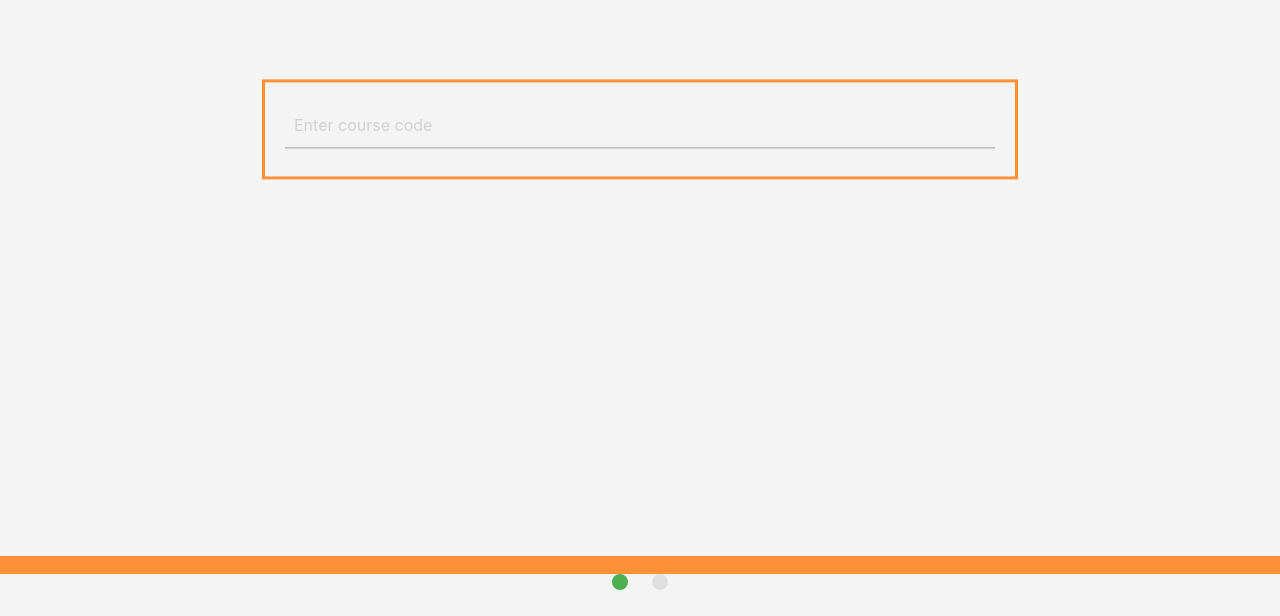
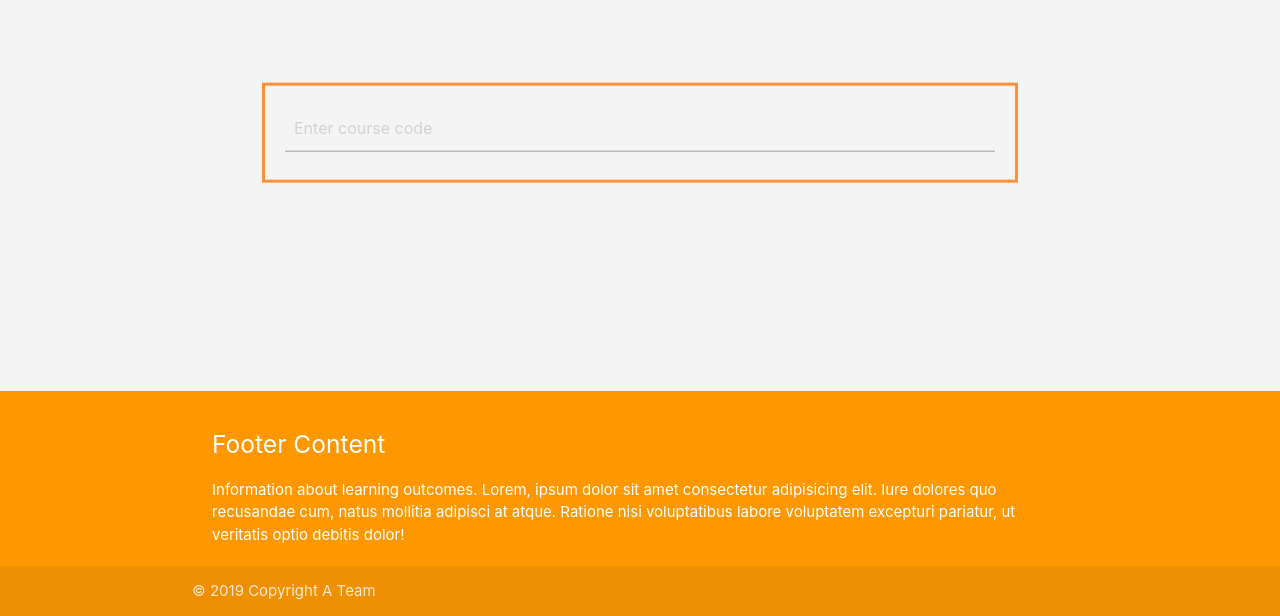
Before and after one commit to CharlesXyt/comp9900, a plain HTML site: page materialize/mainpage.html in a window 1280 px wide. Shown: the part 184-800 px from the top of the page. Drawn offline with nearby package versions, Linux system fonts and the light colour scheme; files whose address does not match are found by name.

Commit message:
footer testing

```diff
--- a/materialize/css/mainpage.css
+++ b/materialize/css/mainpage.css
@@ -2,6 +2,15 @@
     margin: 0;
     padding: 0;
     background: #f4f4f4;
+}
+
+body {
+    display: flex;
+    min-height: 100vh;
+    flex-direction: column;
+}
+main {
+    flex: 1 0 auto;
 }
 
 .page-content{
@@ -20,7 +29,7 @@
 
 .page-content h3{
     color: #fc913a;
-    font-size: 30px;
+    font-size: 35px;
     text-transform: uppercase;
     margin-bottom: 100px;
 }
@@ -37,12 +46,17 @@
     width: 90% !important;
     border: #fc913a 3px solid !important;
 }
-.slider{
-   background: #fc913a;
-   position:absolute;
-   bottom:0;
-   width:100%;
-   height:200px;   /* Height of the footer */
-   color:#fc913a;
-   margin-bottom: 20px;
+
+.page-footer{
+    position: fixed;
+    bottom: 0;
+    left: 0;
+    width: 100%;
 }
+
+.page-footer h5{
+    margin: 20px;
+}
+.page-footer p{
+    margin: 20px;
+}
--- /dev/null
+++ b/materialize/footer.html
@@ -0,0 +1,46 @@
+<!DOCTYPE html>
+    <html>
+        <head>
+            <!--Import Google Icon Font-->
+            <link href="https://fonts.googleapis.com/icon?family=Material+Icons" rel="stylesheet">
+            <!--Import materialize.css-->
+            <link type="text/css" rel="stylesheet" href="css/materialize.css"  media="screen,projection"/>
+            <link rel="stylesheet" href="css/mainpage.css")>
+            <!--Let browser know website is optimized for mobile-->
+            <meta name="viewport" content="width=device-width, initial-scale=1.0"/>
+        </head>
+
+        <body>
+            <footer class="page-footer">
+                <div class="container">
+                    <div class="row">
+                        <div class="col l6 s12">
+                            <h5 class="white-text">Footer Content</h5>
+                            <p class="grey-text text-lighten-4">You can use rows and columns here to organize your footer content.</p>
+                        </div>
+                        <div class="col l4 offset-l2 s12">
+                            <h5 class="white-text">Links</h5>
+                            <ul>
+                                <li><a class="grey-text text-lighten-3" href="#!">Link 1</a></li>
+                                <li><a class="grey-text text-lighten-3" href="#!">Link 2</a></li>
+                                <li><a class="grey-text text-lighten-3" href="#!">Link 3</a></li>
+                                <li><a class="grey-text text-lighten-3" href="#!">Link 4</a></li>
+                            </ul>
+                        </div>
+                    </div>
+                </div>
+
+                <div class="footer-copyright">
+                    <div class="container">
+                        © 2014 Copyright Text
+                    <a class="grey-text text-lighten-4 right" href="#!">More Links</a>
+                    </div>
+                 </div>
+            </footer>
+
+            <script type="text/javascript" src=js/jquery-3.3.1.min.js></script>
+            <script type="text/javascript" src="js/materialize.min.js"></script>
+
+
+        </body>
+    </html>
--- a/materialize/mainpage.html
+++ b/materialize/mainpage.html
@@ -11,6 +11,7 @@
         </head>
 
         <body>
+          <main>
           <div class="search-page">
             <div class="page-content">
               <h3>Learning Outcomes Generator</h3>
@@ -23,24 +24,20 @@
               </div>
             </div>
           </div>
+          </main>
 
-          <!--info slider-->
-          <div class="slider">
-              <ul class="slides">
-                <li>
-                  <div class="caption center-align">
-                    <h3>This is our big Tagline!</h3>
-                    <h5 class="black-text text-lighten-3">Here's our small slogan.</h5>
-                  </div>
-                </li>
-                <li>
-                  <div class="caption left-align">
-                    <h3>Left Aligned Caption</h3>
-                    <h5 class="black-text">Here's our small slogan.</h5>
-                  </div>
-                </li>
-              </ul>
+          <footer class="page-footer orange">
+            <div class="container transparent">
+              <h5 class="white-text transparent">Footer Content</h5>
+              <p class="white-text transparent">Information about learning outcomes. Lorem, ipsum dolor sit amet consectetur adipisicing elit. Iure dolores quo recusandae cum, natus mollitia adipisci at atque. Ratione nisi voluptatibus labore voluptatem excepturi pariatur, ut veritatis optio debitis dolor!</p>
             </div>
+
+            <div class="footer-copyright">
+              <div class="container transparent">
+              © 2019 Copyright A Team
+              </div>
+            </div>
+          </footer>
 
           <!--JavaScript at end of body for optimized loading-->
           <!--Import jQuery before materialize-->
@@ -63,13 +60,6 @@
                }
             });
 
-            //slider
-            const slider = document.querySelector('.slider');
-            M.Slider.init(slider, {
-              indicators: true,
-              height: 300,
-              interval: 6000
-            });
           </script>
         </body>
     </html>
```
